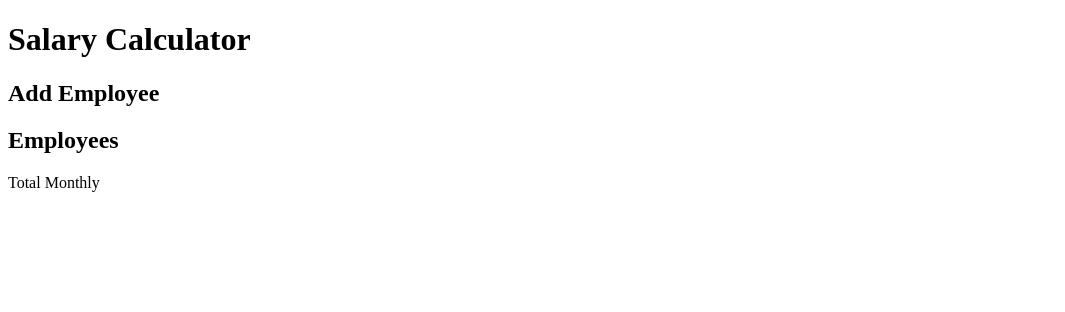
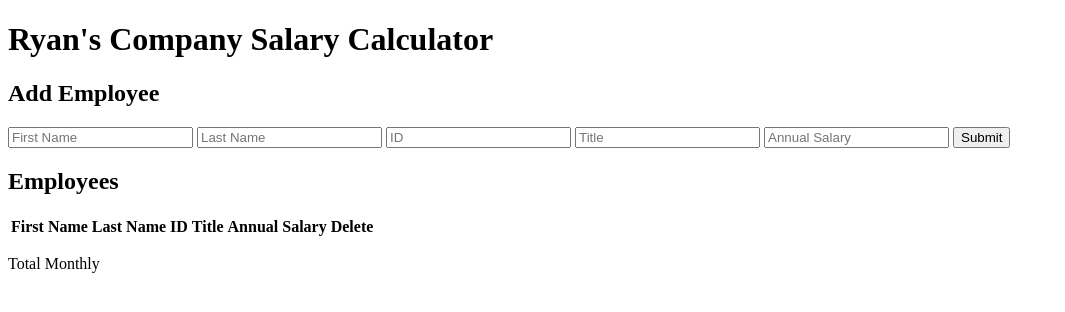
Before and after one commit to RyanKjesboJohnson/weekend-salary-calculator, a website: page index.html in a window 1280 px wide. Shown: the whole page, without its empty margins (0-1065 px from the left). Drawn offline with Linux system fonts and the light colour scheme.

Commit message:
finished the form and table on html file, and created js & HTML file

```diff
--- a/index.html
+++ b/index.html
@@ -3,15 +3,76 @@
 <head>
   <meta charset="UTF-8">
   <link rel="stylesheet" href="style.css">
-  <title>Salary Calculator</title>
+  <title>Ryan's Salary Calculator</title>
+  <link rel="stylesheet" href="style.css">
+  <script defer src="script.js"></script>
 </head>
 <body>
   <header>
-    <h1>Salary Calculator</h1>
+    <h1>Ryan's Company Salary Calculator</h1>
   </header>
   <main>
     <h2>Add Employee</h2>
+
+    <!-- Adding form element that has five fields
+    first name, last name, identification, title,
+  annual salary, and a sixth column for delete -->
+    <form onsubmit="handleSubmit(event)">
+      <input
+        placeholder="First Name"
+        type="text"
+        data-testid="firstNameInput"
+        id="firstName"
+      >
+        <input
+        placeholder="Last Name"
+        type="text"
+        data-testid="lastNameInput"
+        id="lastName"
+      >
+        <input
+        placeholder="ID"
+        type="number"
+        data-testid="idInput"
+        id="identification"
+      >
+        <input
+        placeholder="Title"
+        type="text"
+        data-testid="titleInput"
+        id="title"
+      >
+        <input
+        placeholder="Annual Salary"
+        type="number"
+        data-testid="annualSalaryInput"
+        id="annualSalary"
+      >
+
+        <button data-testid="submitButton">
+          Submit
+      </button>
+
+
+    </form>
+
+    <section>
     <h2>Employees</h2>
+      <table>
+        <thead>
+          <tr>
+            <th>First Name</th>
+            <th>Last Name</th>
+            <th>ID</th>
+            <th>Title</th>
+            <th>Annual Salary</th>
+            <th>Delete</th>
+          </tr>
+        </thead>
+        <tbody id="tableBody">
+        </tbody>
+      </table>
+    </section>
   </main>
   <footer>
     <p>Total Monthly</p>
--- /dev/null
+++ b/script.js
@@ -0,0 +1,13 @@
+onReady();
+
+function onReady() {
+  console.log('Javascript is working!');
+}
+
+function handleSubmit(event){
+    event.preventDefault();
+    console.log("This worked");
+    let firstName = document.getElementById(firstName);
+    let lastName = document.getElementById(lastName);
+    let
+}
```
Also changed, not shown: style.css (added), 1 other file.
